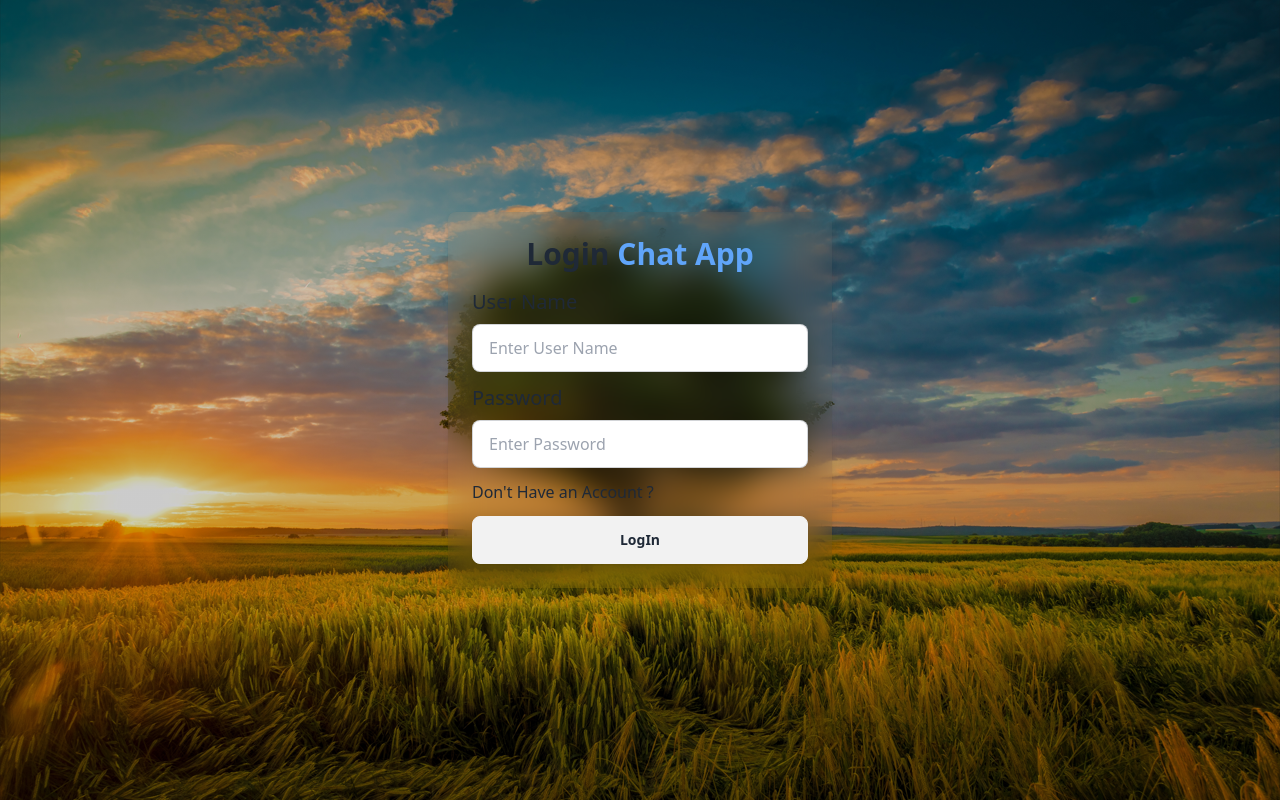
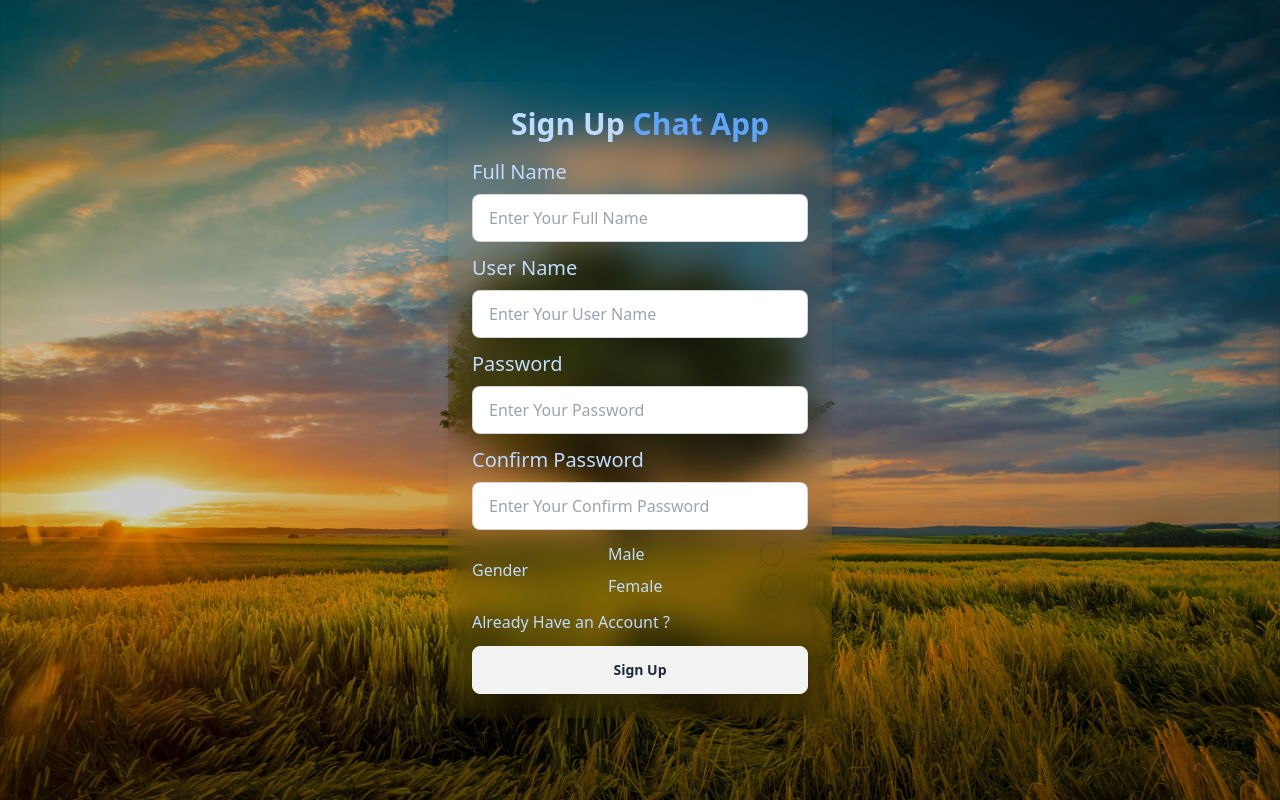
Before and after one commit to MinaMamdouh1881/Chat-App---frontend, a React (Vite) app: page / in a window 1280 px wide. Built offline with nearby package versions, Linux system fonts and the light colour scheme.

Commit message:
make sign up page and some chang in login

```diff
--- a/src/App.jsx
+++ b/src/App.jsx
@@ -1,10 +1,10 @@
 import Login from './pages/Login';
-// import SignUp from './pages/SignUp';
+import SignUp from './pages/SignUp';
 function App() {
   return (
     <div className='p-4 h-screen flex justify-center items-center'>
-      <Login />
-      {/* <SignUp /> */}
+      {/* <Login /> */}
+      <SignUp />
     </div>
   );
 }
--- a/src/pages/Login.jsx
+++ b/src/pages/Login.jsx
@@ -1,25 +1,25 @@
 import { useRef } from 'react';
 
 const Login = () => {
-  const userNameInput = useRef()
-  const passwordInput = useRef()
+  const formRef = useRef(null);
 
-  console.log('rerender');
-const submitHandler = (e)=>{
-e.preventDefault()
-console.log(userNameInput.current.value);
-console.log(passwordInput.current.value);
-userNameInput.current.value = "";
-passwordInput.current.value = "";
-
-}
+  const formHandler = (e) => {
+    e.preventDefault();
+    const formData = new FormData(e.currentTarget);
+    console.log(Object.fromEntries(formData));
+    formRef.current.reset();
+  };
   return (
-    <div className='flex flex-col items-center justify-center min-w-96 mx-auto'>
+    <div className='flex flex-col items-center justify-center min-w-96 mx-auto text-blue-200'>
       <div className='w-full p-6 rounded-lg shadow-md bg-gray-400 bg-clip-padding backdrop-filter backdrop-blur-lg bg-opacity-0 '>
         <h1 className='text-3xl font-semibold text-center mb-4'>
           Login <span className='text-blue-400'>Chat App</span>
         </h1>
-        <form className='flex flex-col gap-y-3' onSubmit={submitHandler}>
+        <form
+          className='flex flex-col gap-y-3'
+          onSubmit={formHandler}
+          ref={formRef}
+        >
           <div className='grid grid-cols-1 gap-y-2'>
             <label htmlFor='userName' className='col-span-1 text-xl'>
               User Name
@@ -30,7 +30,6 @@ passwordInput.current.value = "";
               name='userName'
               placeholder='Enter User Name'
               className=' input input-bordered w-full col-span-1 focus:outline-none'
-              ref={userNameInput}
             />
           </div>
           <div className='grid grid-cols-1 gap-y-2'>
@@ -43,7 +42,6 @@ passwordInput.current.value = "";
               name='password'
               placeholder='Enter Password'
               className='input input-bordered w-full col-span-1 focus:outline-none'
-              ref={passwordInput}
             />
           </div>
           <button
--- a/src/pages/SignUp.jsx
+++ b/src/pages/SignUp.jsx
@@ -1,5 +1,109 @@
+import { useRef } from 'react';
+
 const SignUp = () => {
-  return <div>SignUp SignUp</div>;
-}
+  const formRef = useRef(null);
+  const formHandler = (e) => {
+    e.preventDefault();
+    const formData = new FormData(e.currentTarget);
+    console.log(Object.fromEntries(formData));
+    formRef.current.reset();
+  };
 
-export default SignUp
+  return (
+    <div className='flex flex-col items-center justify-center min-w-96 mx-auto text-blue-200'>
+      <div className='w-full p-6 rounded-lg shadow-md bg-gray-400 bg-clip-padding backdrop-filter backdrop-blur-lg bg-opacity-0 '>
+        <h1 className='text-3xl font-semibold text-center mb-4'>
+          Sign Up <span className='text-blue-400'>Chat App</span>
+        </h1>
+        <form
+          className='flex flex-col gap-y-3'
+          onSubmit={formHandler}
+          ref={formRef}
+        >
+          <div className='grid grid-cols-1 gap-y-2'>
+            <label htmlFor='fullName' className='col-span-1 text-xl'>
+              Full Name
+            </label>
+            <input
+              type='text'
+              id='fullName'
+              name='fullName'
+              placeholder='Enter Your Full Name'
+              className='input input-bordered w-full col-span-1 focus:outline-none'
+            />
+          </div>
+          <div className='grid grid-cols-1 gap-y-2'>
+            <label htmlFor='userName' className='col-span-1 text-xl'>
+              User Name
+            </label>
+            <input
+              type='text'
+              id='userName'
+              name='userName'
+              placeholder='Enter Your User Name'
+              className=' input input-bordered w-full col-span-1 focus:outline-none'
+            />
+          </div>
+          <div className='grid grid-cols-1 gap-y-2'>
+            <label htmlFor='password' className='col-span-1 text-xl'>
+              Password
+            </label>
+            <input
+              type='password'
+              id='password'
+              name='password'
+              placeholder='Enter Your Password'
+              className='input input-bordered w-full col-span-1 focus:outline-none'
+            />
+          </div>
+          <div className='grid grid-cols-1 gap-y-2'>
+            <label htmlFor='password' className='col-span-1 text-xl'>
+              Confirm Password
+            </label>
+            <input
+              type='password'
+              id='confirmPassword'
+              name='confirmPassword'
+              placeholder='Enter Your Confirm Password'
+              className='input input-bordered w-full col-span-1 focus:outline-none'
+            />
+          </div>
+          <div className='grid grid-cols-3 gap-y-2 justify-center items-center'>
+            <label className='col-span-1'>Gender</label>
+            <div className='col-span-2 flex flex-col gap-y-2'>
+              <div className='flex flex-row justify-between mx-6'>
+                <label htmlFor='male'>Male</label>
+                <input
+                  type='radio'
+                  name='gender'
+                  value='male'
+                  id='male'
+                  className='radio'
+                />
+              </div>
+              <div className='flex flex-row justify-between mx-6'>
+                <label htmlFor='female'>Female</label>
+                <input
+                  type='radio'
+                  name='gender'
+                  value='female'
+                  id='female'
+                  className='radio'
+                />
+              </div>
+            </div>
+          </div>
+          <button
+            type='button'
+            className='text-left hover:underline hover:text-blue-400'
+          >
+            Already Have an Account ?
+          </button>
+          <button className='btn btn-block btn-small'>Sign Up</button>
+        </form>
+      </div>
+    </div>
+  );
+};
+
+export default SignUp;
```
